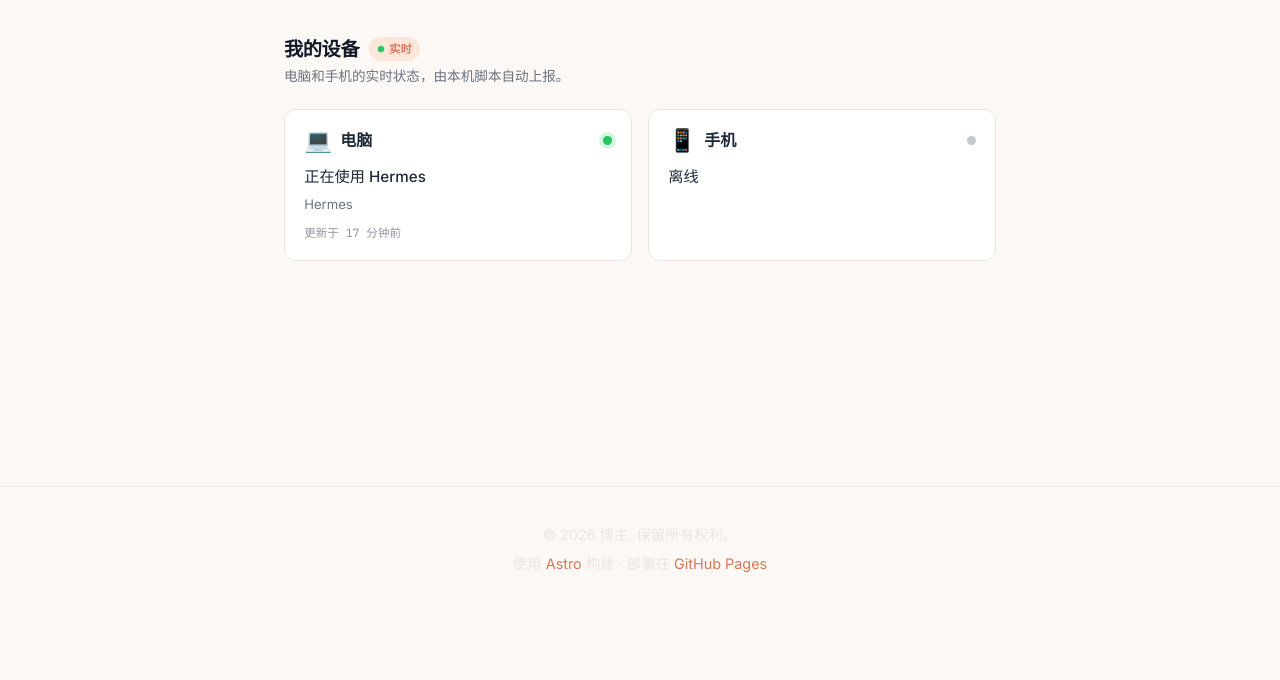
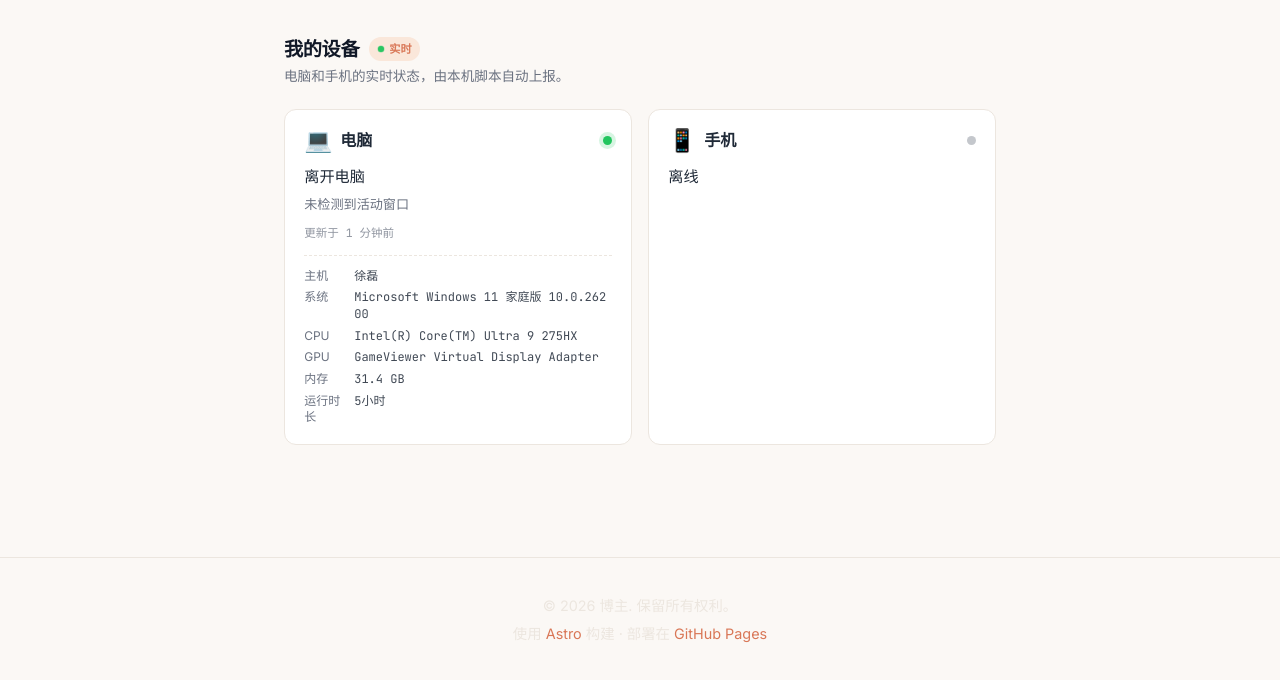
Before and after one commit to LLLLLei073/NewBlog, an Astro site: page /about in a window 1280 px wide. Shown: the part 188-868 px from the top of the page. Before the commit the page ends 800 px from the top, so only its background shows below. Built offline with nearby package versions, Linux system fonts and the light colour scheme; Astro itself is replaced by a stand-in of ours.

Commit message:
feat: add computer info (CPU/GPU/RAM/OS/uptime) to status module
- status-watcher.ps1: collect system info via CIM (Win32_Processor,
  Win32_VideoController, Win32_OperatingSystem) and include in JSON
  under pc.sysinfo. Cached after first call so the main loop stays
  cheap. Uses sysinfo (not info) to avoid PowerShell keyword clash.
- about.astro: render 6-row info block on the PC card (host, OS, CPU,
  GPU, RAM, uptime), dashed separator, only shown when online. Uses
  font-mono for the values.
- status.json: refreshed with the new sysinfo payload.

```diff
--- a/public/status.json
+++ b/public/status.json
@@ -1,5 +1,5 @@
 {
-    "updatedAt":  "2026-08-01T18:17:53+08:00",
+    "updatedAt":  "2026-08-01T18:33:45+08:00",
     "phone":  {
                   "detail":  "",
                   "activity":  "离线",
@@ -7,9 +7,17 @@
                   "online":  false
               },
     "pc":  {
-               "detail":  "Hermes",
-               "activity":  "正在使用 Hermes",
-               "updatedAt":  "2026-08-01T18:17:53+08:00",
-               "online":  true
+               "detail":  "未检测到活动窗口",
+               "activity":  "离开电脑",
+               "updatedAt":  "2026-08-01T18:33:45+08:00",
+               "online":  true,
+               "sysinfo":  {
+                               "uptime":  "5小时",
+                               "host":  "徐磊",
+                               "gpu":  "GameViewer Virtual Display Adapter",
+                               "os":  "Microsoft Windows 11 家庭版 10.0.26200",
+                               "ram":  "31.4 GB",
+                               "cpu":  "Intel(R) Core(TM) Ultra 9 275HX"
+                           }
            }
 }
--- a/src/pages/about.astro
+++ b/src/pages/about.astro
@@ -27,6 +27,14 @@ import BaseLayout from '../layouts/BaseLayout.astro';
           <p class="device-activity" data-activity>连接中…</p>
           <p class="device-detail" data-detail></p>
           <p class="device-updated" data-updated></p>
+          <div class="device-info" data-info hidden>
+            <div class="info-row"><span class="info-k">主机</span><span class="info-v" data-info-host></span></div>
+            <div class="info-row"><span class="info-k">系统</span><span class="info-v" data-info-os></span></div>
+            <div class="info-row"><span class="info-k">CPU</span><span class="info-v" data-info-cpu></span></div>
+            <div class="info-row"><span class="info-k">GPU</span><span class="info-v" data-info-gpu></span></div>
+            <div class="info-row"><span class="info-k">内存</span><span class="info-v" data-info-ram></span></div>
+            <div class="info-row"><span class="info-k">运行时长</span><span class="info-v" data-info-uptime></span></div>
+          </div>
         </div>
 
         <div class="device-card" data-device="phone">
@@ -197,6 +205,36 @@ import BaseLayout from '../layouts/BaseLayout.astro';
     margin: 0;
   }
 
+  .device-info {
+    margin-top: 0.75rem;
+    padding-top: 0.75rem;
+    border-top: 1px dashed var(--border);
+    display: grid;
+    gap: 0.3rem;
+  }
+
+  .info-row {
+    display: flex;
+    align-items: baseline;
+    gap: 0.5rem;
+    font-size: 0.75rem;
+    line-height: 1.4;
+  }
+
+  .info-k {
+    flex-shrink: 0;
+    width: 3.5em;
+    color: var(--muted-foreground);
+    font-family: var(--font-sans);
+  }
+
+  .info-v {
+    color: var(--foreground);
+    font-family: var(--font-mono);
+    word-break: break-all;
+    opacity: 0.85;
+  }
+
   @media (max-width: 640px) {
     .about {
       padding-top: 1.75rem;
@@ -237,6 +275,20 @@ import BaseLayout from '../layouts/BaseLayout.astro';
         act.textContent = online ? (dev.activity || '在线') : '离线';
         det.textContent = dev?.detail || '';
         upd.textContent = dev?.updatedAt ? `更新于 ${fmtTime(dev.updatedAt)}` : '';
+
+        // 电脑信息：仅在线时显示
+        if (key === 'pc' && online && dev.sysinfo) {
+          const info = card.querySelector('[data-info]') as HTMLElement;
+          (card.querySelector('[data-info-host]') as HTMLElement).textContent = dev.sysinfo.host || '';
+          (card.querySelector('[data-info-os]') as HTMLElement).textContent = dev.sysinfo.os || '';
+          (card.querySelector('[data-info-cpu]') as HTMLElement).textContent = dev.sysinfo.cpu || '';
+          (card.querySelector('[data-info-gpu]') as HTMLElement).textContent = dev.sysinfo.gpu || '';
+          (card.querySelector('[data-info-ram]') as HTMLElement).textContent = dev.sysinfo.ram || '';
+          (card.querySelector('[data-info-uptime]') as HTMLElement).textContent = dev.sysinfo.uptime || '';
+          info.hidden = false;
+        } else if (key === 'pc') {
+          (card.querySelector('[data-info]') as HTMLElement).hidden = true;
+        }
       });
     };
 
```
Also changed, not shown: 1 other file.
